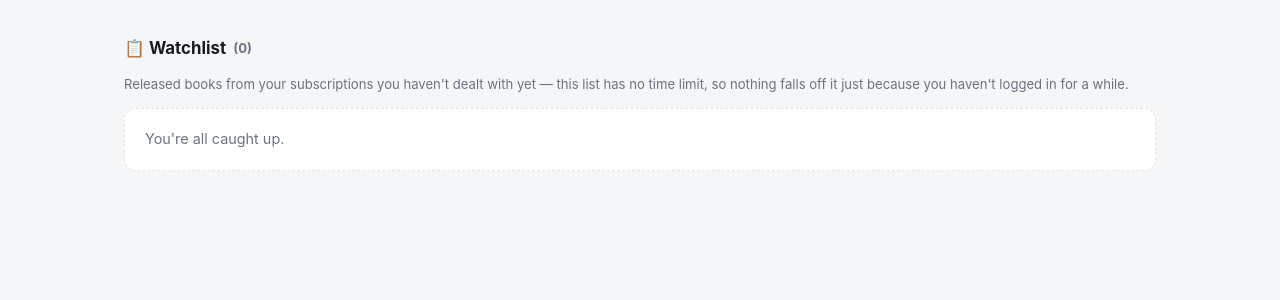
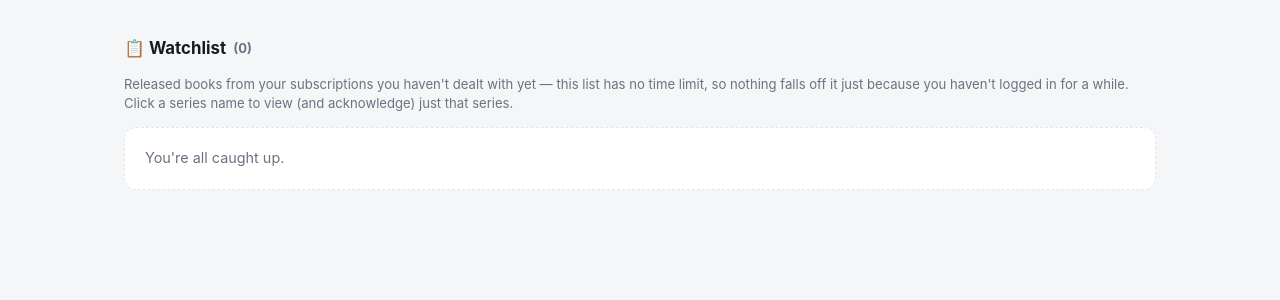
Before and after one commit to doubleu88/audiobook-series-tracker, a FastAPI app: template app/templates/watchlist.html in a window 1280 px wide. Shown: the part 64-364 px from the top of the page. Run offline with FastAPI, Linux system fonts and the light colour scheme; the template is opened without the code that fills it, so the values that code supplies are empty.

Commit message:
Add per-series filtering and scoped bulk-acknowledge to the Watchlist
Requested in a follow-up comment on #1: for series with a large backlog
(their example: Recluce, ~40 books), acknowledging one-by-one across the
whole mixed watchlist is impractical. Series names now link to
/watchlist?series_id=N, and Acknowledge-all respects that scope via an
optional series_id on both the query route and the bulk POST.

```diff
--- a/app/main.py
+++ b/app/main.py
@@ -808,16 +808,17 @@ def download_book_grab(
     return RedirectResponse("/", status_code=303)
 
 
-def _watchlist_query(session, user: User):
+def _watchlist_query(session, user: User, series_id: int | None = None):
     """Released books in the user's non-muted subscriptions with no acknowledged
     UserBookStatus row. A book with no row at all (e.g. one released long before
-    this feature existed) counts as unacknowledged — no backfill needed."""
+    this feature existed) counts as unacknowledged — no backfill needed. Optionally
+    scoped to a single series, for the per-series view/bulk-acknowledge."""
     acknowledged_book_ids = (
         session.query(UserBookStatus.book_id)
         .filter(UserBookStatus.user_id == user.id, UserBookStatus.acknowledged.is_(True))
         .subquery()
     )
-    return (
+    query = (
         session.query(Book, Series)
         .join(Series)
         .join(Subscription, Subscription.series_id == Series.id)
@@ -828,19 +829,34 @@ def _watchlist_query(session, user: User):
             Book.release_date <= datetime.date.today(),
             Book.id.notin_(acknowledged_book_ids),
         )
-        .order_by(Book.release_date.asc())
     )
+    if series_id is not None:
+        query = query.filter(Series.id == series_id)
+    return query.order_by(Book.release_date.asc())
 
 
 @app.get("/watchlist", response_class=HTMLResponse)
-def watchlist(request: Request, user: User = Depends(get_current_user)):
+def watchlist(request: Request, series_id: int | None = None, user: User = Depends(get_current_user)):
     session = get_session()
     try:
-        entries = [
-            {"book": book, "series": series} for book, series in _watchlist_query(session, user).all()
-        ]
+        rows = _watchlist_query(session, user, series_id=series_id).all()
+        entries = [{"book": book, "series": series} for book, series in rows]
+        filtered_series = None
+        if series_id is not None:
+            filtered_series = entries[0]["series"] if entries else (
+                session.query(Series)
+                .join(Subscription)
+                .filter(Series.id == series_id, Subscription.user_id == user.id)
+                .first()
+            )
         return templates.TemplateResponse(
-            "watchlist.html", {"request": request, "user": user, "entries": entries}
+            "watchlist.html",
+            {
+                "request": request,
+                "user": user,
+                "entries": entries,
+                "filtered_series": filtered_series,
+            },
         )
     finally:
         session.close()
@@ -869,15 +885,16 @@ def acknowledge_book(book_id: int, user: User = Depends(get_current_user)):
 
 
 @app.post("/watchlist/acknowledge-all")
-def acknowledge_all(user: User = Depends(get_current_user)):
+def acknowledge_all(series_id: int | None = Form(None), user: User = Depends(get_current_user)):
     session = get_session()
     try:
-        for book, _series in _watchlist_query(session, user).all():
+        for book, _series in _watchlist_query(session, user, series_id=series_id).all():
             _acknowledge_book(session, user, book)
         session.commit()
     finally:
         session.close()
-    return RedirectResponse("/watchlist", status_code=303)
+    redirect_url = f"/watchlist?series_id={series_id}" if series_id is not None else "/watchlist"
+    return RedirectResponse(redirect_url, status_code=303)
 
 
 @app.get("/admin/health", response_class=HTMLResponse)
--- a/app/templates/watchlist.html
+++ b/app/templates/watchlist.html
@@ -2,16 +2,33 @@
 {% block content %}
 <section class="block">
   <div class="section-head">
-    <h2>📋 Watchlist <span class="meta-muted">({{ entries|length }})</span></h2>
+    <h2>
+      📋
+      {% if filtered_series %}
+        Watchlist &middot; {{ filtered_series.name }}
+      {% else %}
+        Watchlist
+      {% endif %}
+      <span class="meta-muted">({{ entries|length }})</span>
+    </h2>
     {% if entries %}
     <form method="post" action="/watchlist/acknowledge-all"
-          onsubmit="return confirm('Acknowledge all {{ entries|length }} books?');">
-      <button class="btn" type="submit">Acknowledge all</button>
+          onsubmit="return confirm('Acknowledge all {{ entries|length }} book{{ "s" if entries|length != 1 else "" }}{{ " in " + filtered_series.name if filtered_series else "" }}?');">
+      {% if filtered_series %}<input type="hidden" name="series_id" value="{{ filtered_series.id }}">{% endif %}
+      <button class="btn" type="submit">
+        {{ "Acknowledge all in this series" if filtered_series else "Acknowledge all" }}
+      </button>
     </form>
     {% endif %}
   </div>
+
+  {% if filtered_series %}
+  <p class="meta-muted"><a href="/watchlist">&larr; Back to full watchlist</a></p>
+  {% else %}
   <p class="meta-muted">Released books from your subscriptions you haven't dealt with yet — this list has no
-    time limit, so nothing falls off it just because you haven't logged in for a while.</p>
+    time limit, so nothing falls off it just because you haven't logged in for a while. Click a series name to
+    view (and acknowledge) just that series.</p>
+  {% endif %}
 
   {% if entries %}
   <div class="series-table-wrap" style="margin-top: 1rem;">
@@ -38,7 +55,13 @@
         <td>
           <a href="{{ entry.book.url }}" target="_blank" rel="noopener">{{ entry.book.title }}</a>
         </td>
-        <td class="meta-muted">{{ entry.series.name }}</td>
+        <td class="meta-muted">
+          {% if filtered_series %}
+            {{ entry.series.name }}
+          {% else %}
+            <a href="/watchlist?series_id={{ entry.series.id }}">{{ entry.series.name }}</a>
+          {% endif %}
+        </td>
         <td class="meta-muted">{{ entry.book.release_date }}</td>
         <td>
           <form class="inline" method="post" action="/books/{{ entry.book.id }}/acknowledge">
@@ -51,7 +74,9 @@
   </table>
   </div>
   {% else %}
-  <p class="empty-hint">You're all caught up.</p>
+  <p class="empty-hint">
+    {% if filtered_series %}You're all caught up on {{ filtered_series.name }}.{% else %}You're all caught up.{% endif %}
+  </p>
   {% endif %}
 </section>
 {% endblock %}
```
Also changed, not shown: CHANGELOG.md.
